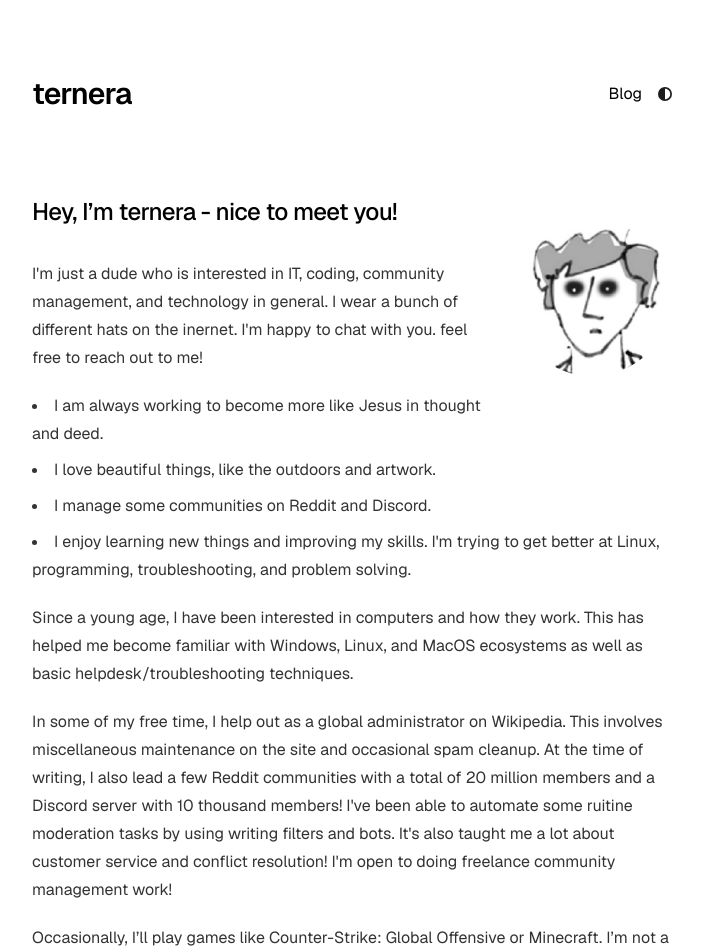
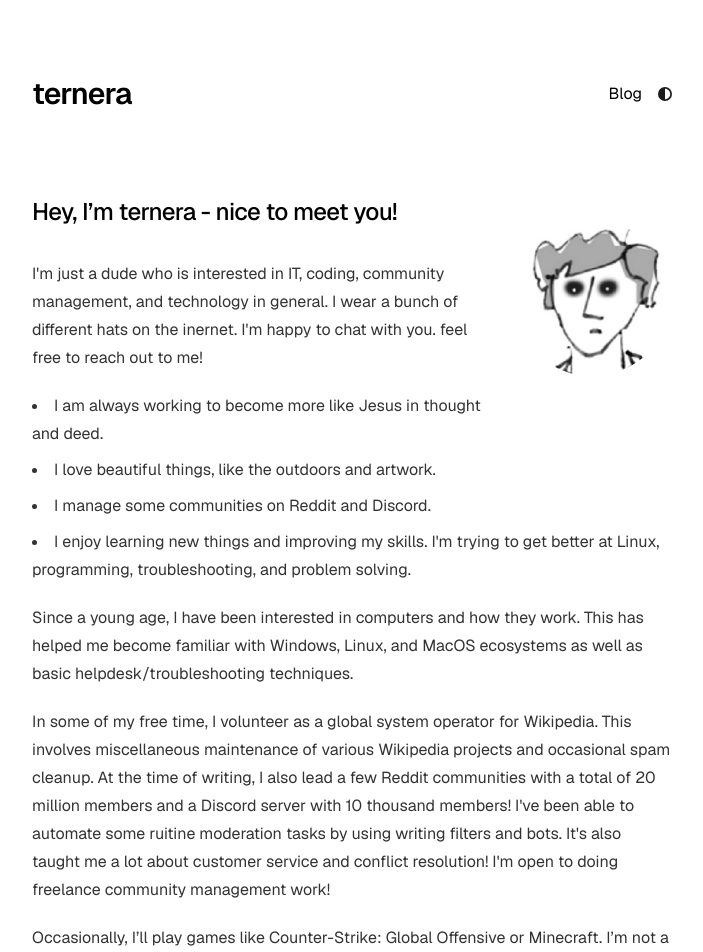
Before and after one commit to ternera/website, a Next.js app: page / in a window 1280 px wide. Shown: the top 952 px of the page, without its empty margins (288-991 px from the left). Built offline with nearby package versions, Linux system fonts and the light colour scheme.

Commit message:
update info

```diff
--- a/app/page.tsx
+++ b/app/page.tsx
@@ -34,7 +34,7 @@ export default function Page() {
         Since a young age, I have been interested in computers and how they work. This has helped me become familiar with Windows, Linux, and MacOS ecosystems as well as basic helpdesk/troubleshooting techniques.
         </p>
         <p>
-        In some of my free time, I help out as a global administrator on Wikipedia. This involves miscellaneous maintenance on the site and occasional spam cleanup. At the time of writing, I also lead a few Reddit communities with a total of 20 million members and a Discord server with 10 thousand members!
+        In some of my free time, I volunteer as a global system operator for Wikipedia. This involves miscellaneous maintenance of various Wikipedia projects and occasional spam cleanup. At the time of writing, I also lead a few Reddit communities with a total of 20 million members and a Discord server with 10 thousand members!
         I've been able to automate some ruitine moderation tasks by using writing filters and bots. It's also taught me a lot about customer service and conflict resolution! I'm open to doing freelance community management work!
         </p>
         <p>
```
